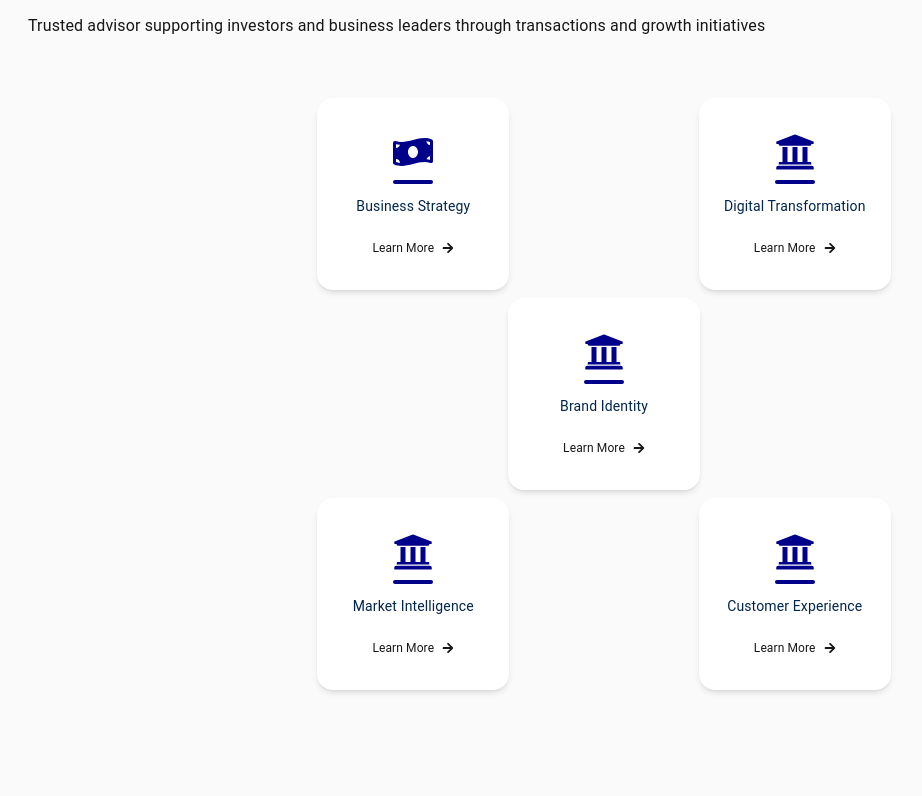
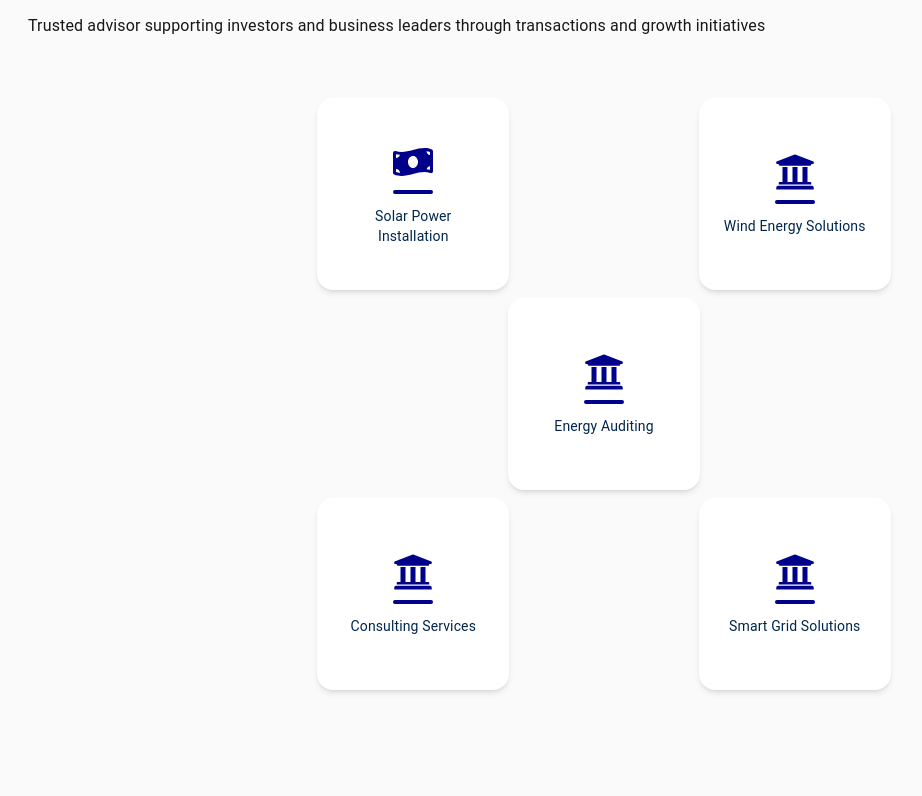
Before and after one commit to Obichris1/FMCC, a Next.js app: page / in a window 1280 px wide. Shown: the part 884-1680 px from the top of the page, without its empty margins (36-958 px from the left). Built offline with nearby package versions, Linux system fonts and the light colour scheme.

Commit message:
Header Fix

```diff
--- a/src/app/components/Footer.jsx
+++ b/src/app/components/Footer.jsx
@@ -47,7 +47,7 @@ const Footer = () => {
             <span className="flex items-center gap-4">
               <AiOutlineMail />
               <Link href="mailto:dolaposquare123@gmail.com">
-               FMCC123@gmail.com
+               info@fmccng.com
               </Link>
             </span>
             <span className="flex items-center gap-4">
--- a/src/app/components/ServiceCards.jsx
+++ b/src/app/components/ServiceCards.jsx
@@ -9,7 +9,7 @@ import {
   FaArrowRight
 } from "react-icons/fa";
 
-export default function ServiceCard({ title, description, color, icon: Icon }) {
+export default function ServiceCard({ title, description, color, icon: Icon,label,slug}) {
   const [hovered, setHovered] = useState(false);
 
   return (
@@ -27,24 +27,28 @@ export default function ServiceCard({ title, description, color, icon: Icon }) {
         {/* Front Side */}
         <div className="absolute w-full h-full backface-hidden bg-white shadow-md rounded-2xl flex flex-col justify-center items-center p-6 z-10">
           {Icon && <Icon style={{ fontSize: "2.5rem", color }} className="mb-2" />}
-          <div className="h-1 w-10 mb-3 rounded" style={{ backgroundColor: color }} />
+          <div className="h-1 w-10 mb-3 flex  rounded" style={{ backgroundColor: color }} />
           <Typography  className="text-[#00264D] font-semibold !text-center !text-sm">
-            {title}
+            {label}
           </Typography>
 
-          <Link href="/about" className="inline-block mt-6 group hover:text-[#00008B] hover:underline">
-            <div className="flex gap-2 text-xs md:text-sm items-center"> <Typography className="!text-xs md:!text-xs "> Learn More</Typography>
-            <FaArrowRight className="text-xs   group-hover:translate-x-2 transition-transform duration-300" />
-            </div>
 
-  </Link>
         </div>
 
         {/* Back Side */}
         <div className="absolute w-full h-full backface-hidden rotate-y-180 bg-[#00264D] text-white shadow-xl rounded-2xl flex flex-col justify-center items-center p-6">
-          <Typography variant="body2" className="text-center leading-relaxed">
+          <Typography variant="body2" className="text-center !mb-4  !leading-relaxed">
             {description}
           </Typography>
+
+          <Link key={slug}
+                        href={`/services/${slug}`}>
+
+            <div className="flex gap-2 text-xs md:text-sm items-center"> <Typography className="!text-xs md:!text-xs "> Explore Service</Typography>
+            <FaArrowRight className="!text-xs  md:!text-sm group-hover:translate-x-2 transition-transform duration-300" />
+            </div>
+
+  </Link>
         </div>
       </div>
     </div>
--- a/src/app/page.js
+++ b/src/app/page.js
@@ -26,6 +26,7 @@ const services = [
     color: "#00008B",
     underline: "bg-rose-600",
     icon: FaMoneyBillWave,
+    label: "Solar Power Installation", slug: "solar-power-installation"
   },
   {
     title: "Digital Transformation",
@@ -36,6 +37,7 @@ const services = [
     color: "#00008B",
     underline: "bg-sky-600",
     icon: FaUniversity,
+    label: "Wind Energy Solutions", slug: "wind-energy-solutions"
   },
   {
     title: "Brand Identity",
@@ -46,6 +48,7 @@ const services = [
     color: "#00008B",
     underline: "bg-sky-600",
     icon: FaUniversity,
+    label: "Energy Auditing", slug: "energy-auditing"
   },
   {
     title: "Market Intelligence",
@@ -56,6 +59,7 @@ const services = [
     color: "#00008B",
     underline: "bg-sky-600",
     icon: FaUniversity,
+    label: "Consulting Services", slug: "consulting-services"
   },
   {
     title: "Customer Experience",
@@ -66,6 +70,7 @@ const services = [
     color: "#00008B",
     underline: "bg-sky-600",
     icon: FaUniversity,
+    label: "Smart Grid Solutions", slug: "smart-grid-solutions"
   },
 ];
 
```
